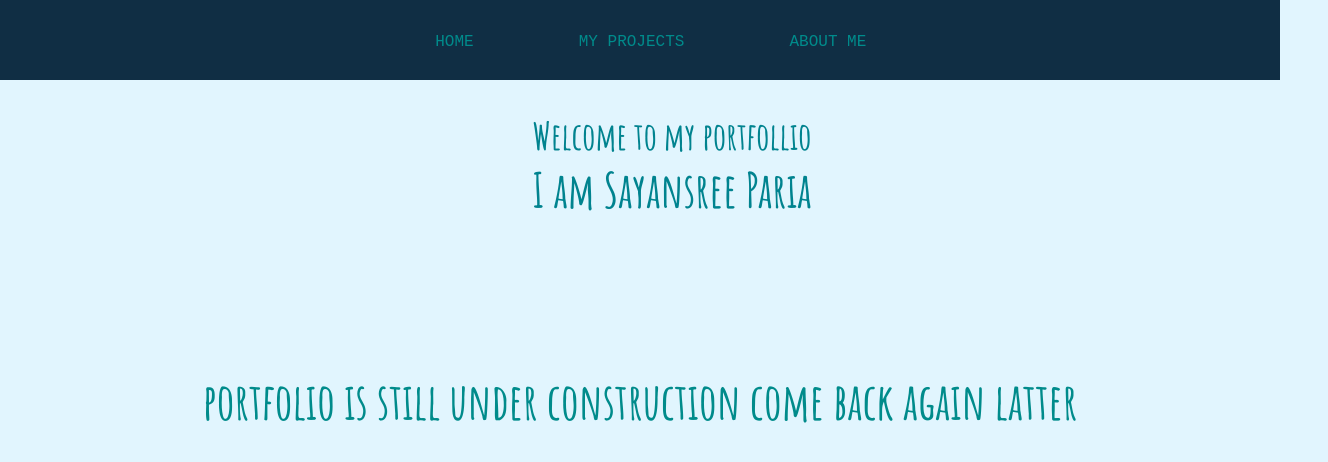
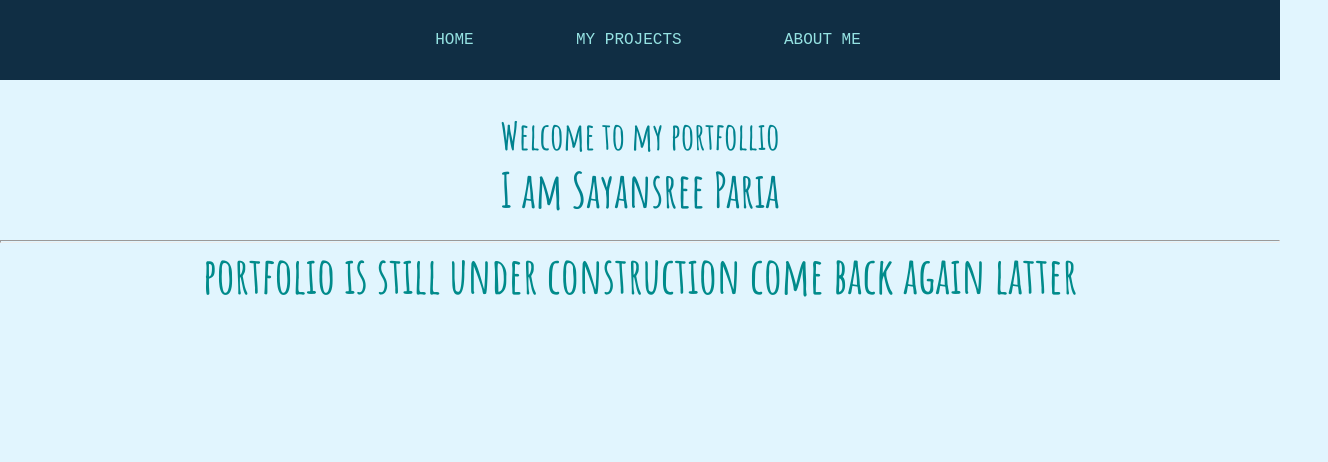
Before and after one commit to Sayansree/sayansreeparia, a plain HTML site: page index.html in a window 1280 px wide. Shown: the whole page, 1328 px wide, since content can reach past the window. Drawn offline with Linux system fonts and the light colour scheme.

Commit message:
update
Signed-off-by: Sayansree <sayansreeparia@gmail.com>

```diff
--- a/index.html
+++ b/index.html
@@ -27,7 +27,8 @@
                     <h1>I am Sayansree Paria</h1>
                 </div>
             </section>
-            <section class="row"><!--
+            <section class="row">
+                <hr size=3px><!--
                 <div class="left">
                     <img width="200px" src="https://github.com/Sayansree/Sayansree/blob/main/img/sayansree.jpeg?raw=true" alt="sayansree's photo">
                 </div>
--- a/style.css
+++ b/style.css
@@ -24,7 +24,7 @@ nav{
     width: 70%;
     right: 100%;
     /* align-content: space-around;  */
-    /* display:flex; */
+    display:flex;
     /* align-items:center ; */
 }
 nav a{
@@ -32,7 +32,7 @@ nav a{
     text-decoration: solid;
     font-family: monospace;
     font-size: 2vh;
-    color: darkcyan;
+    color: rgb(149, 226, 226);
     margin:4vw;
 }
 
@@ -41,12 +41,12 @@ main{
 }
 .row{
     width: 100%; height: 40vh;
-    align-content: center;
+    /* align-content: center; */
     text-align: center;
-    /* display: flex; */
 }
 #top{
     height: 20vh;
+    display: flex;
 }
 #topContent{
     width: 100%;
```
Lines whose indentation alone changed are shown as unchanged.
